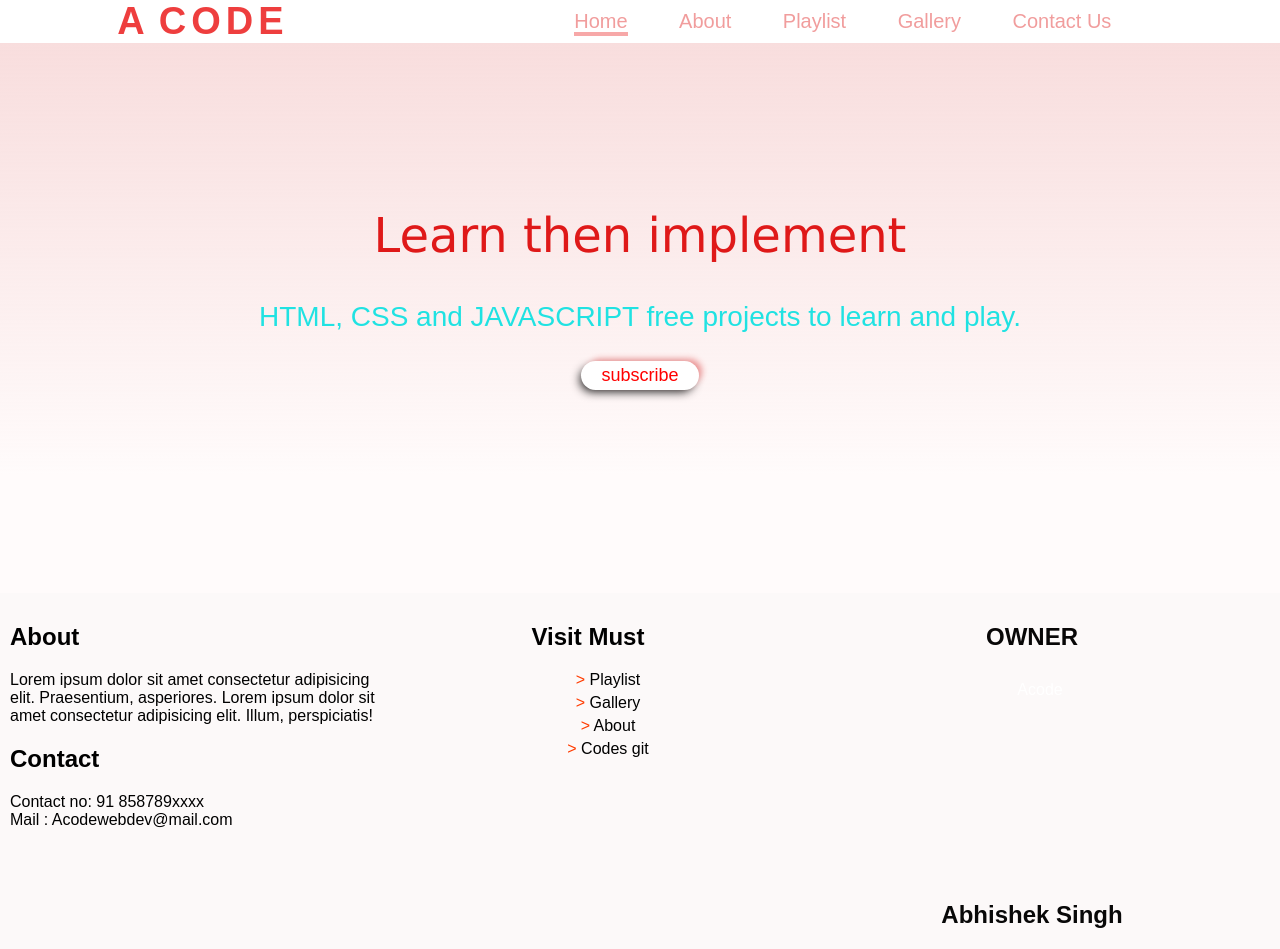
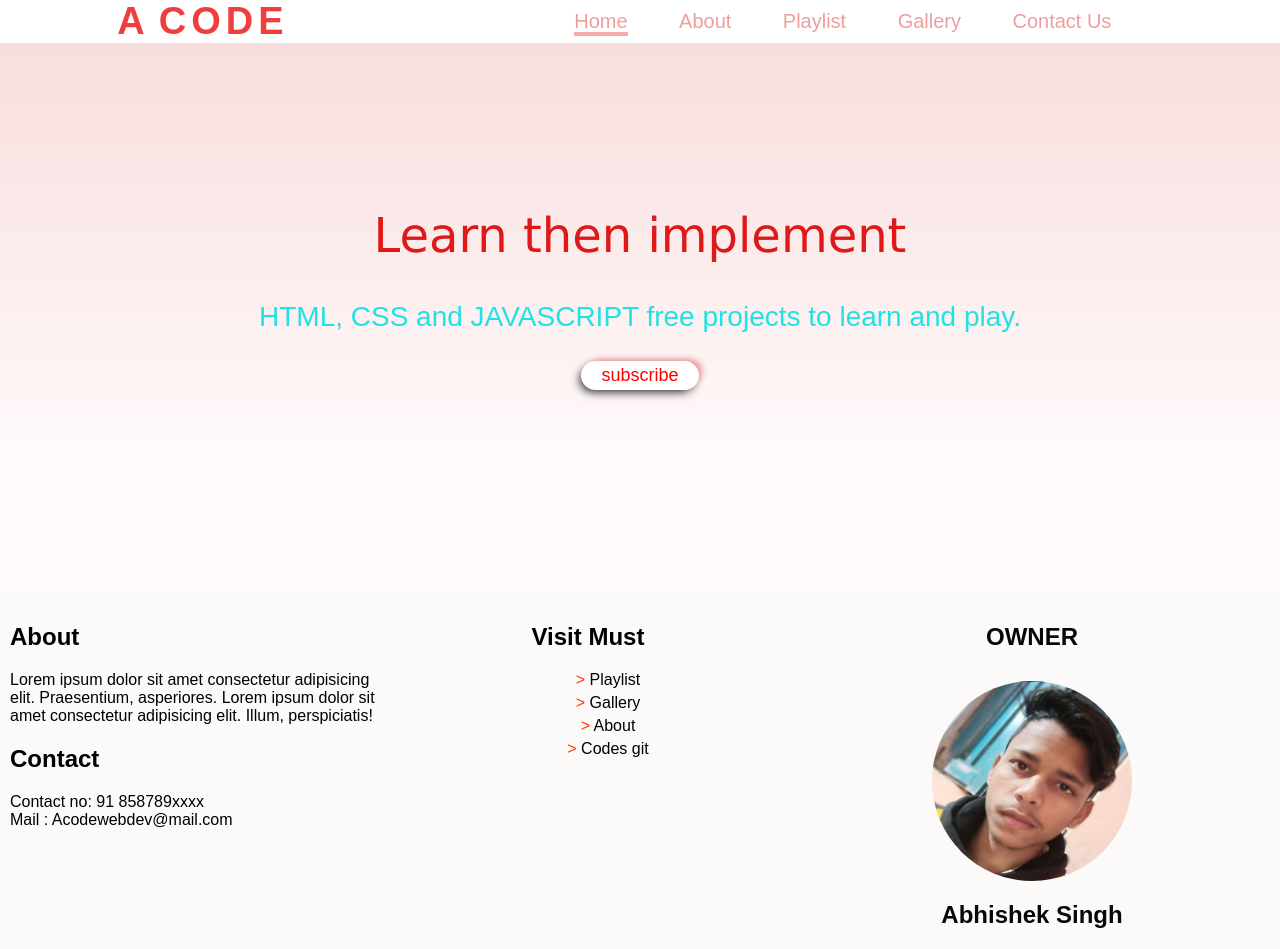
Before and after one commit to abhisheksingh-acode/portfolio-website, a plain HTML site: page index.html in a window 1280 px wide. Drawn offline with Linux system fonts and the light colour scheme; the site is published under a folder, as on GitHub Pages, so addresses that start at the root find nothing.

Commit message:
update image path

```diff
--- a/index.html
+++ b/index.html
@@ -69,7 +69,7 @@
                <h2 class="owner">OWNER</h2>
 
                <div class="owner-container">
-                  <img src="/image/owner.jpg" alt="Acode" class="ownerLogo">
+                  <img src="image/owner.jpg" alt="Acode" class="ownerLogo">
                   <h2 class="ownerText">Abhishek Singh</h2>
                </div>
 
```
